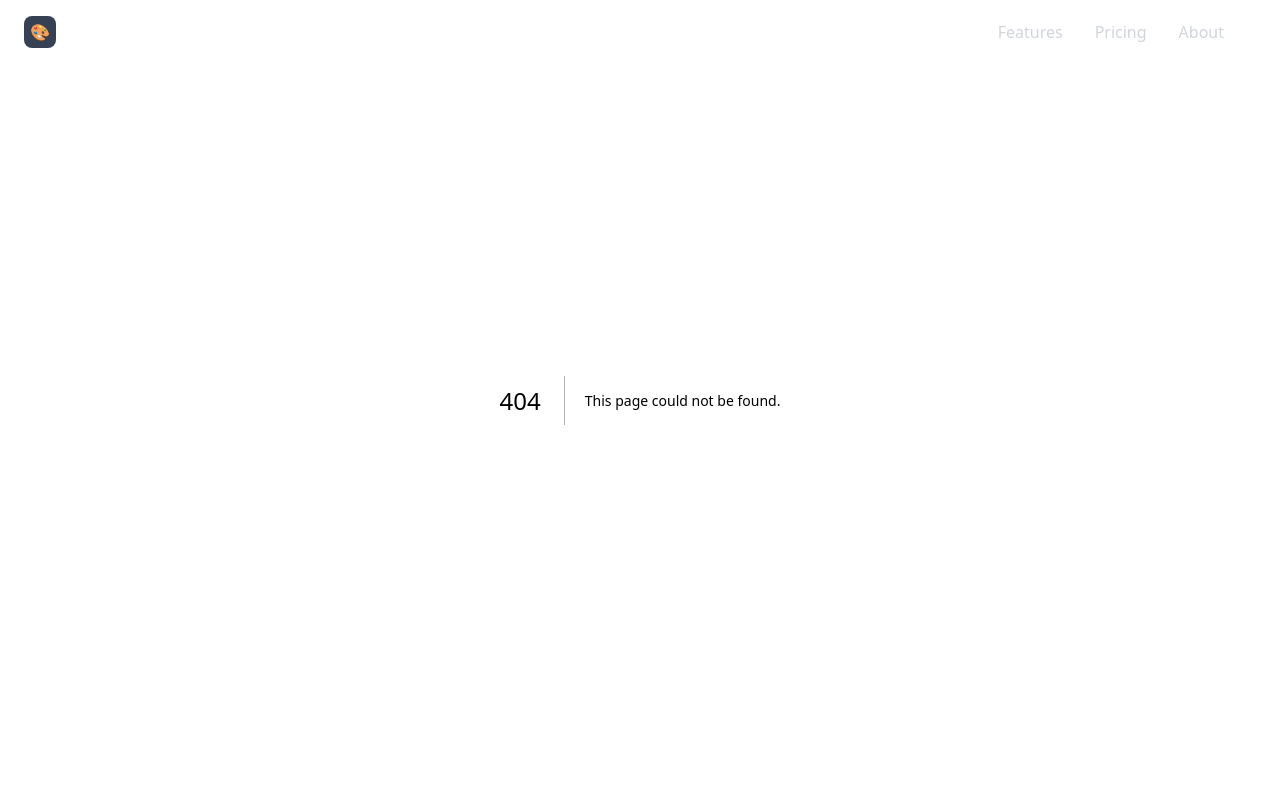
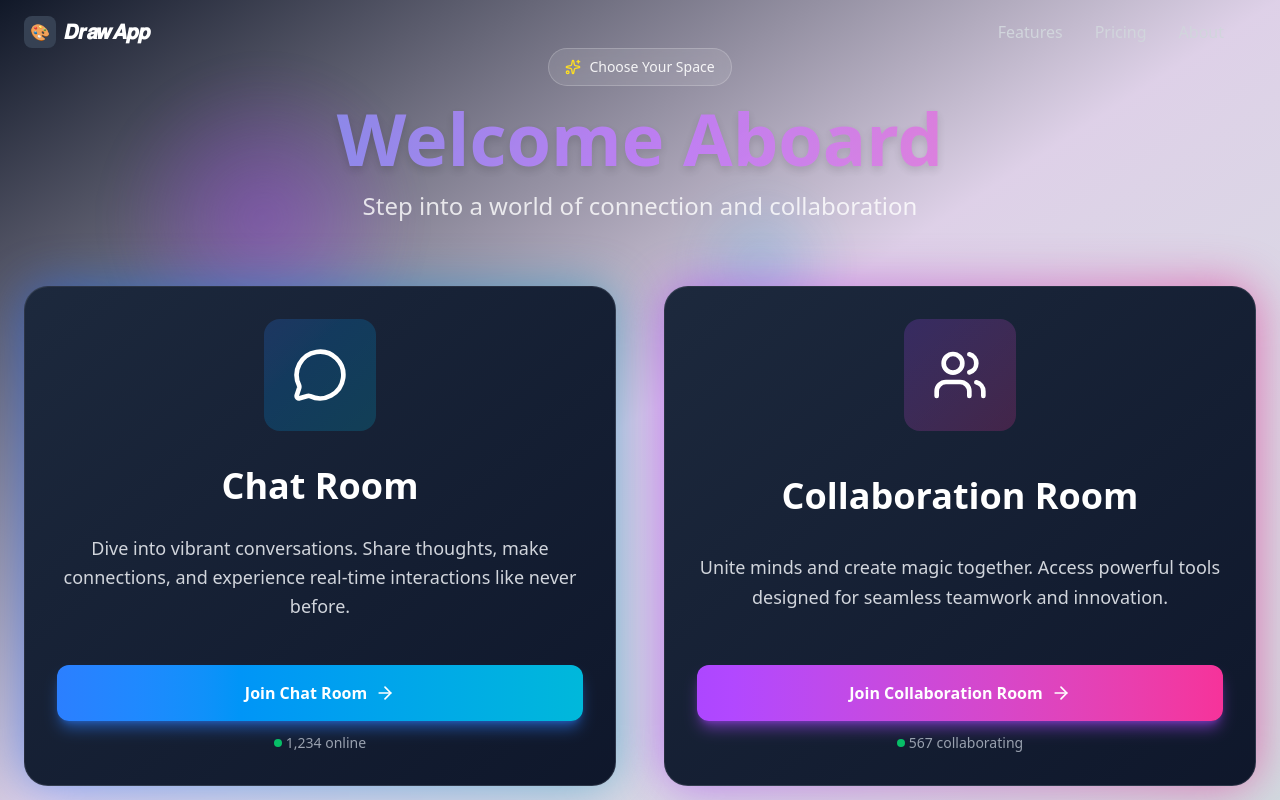
Before and after one commit to harshitvashisht/DrawApp, a Next.js app in the folder apps/drawapp-frontend/: page /choice in a window 1280 px wide. Before the commit this address had no page. Shown: the top 800 px of the page. Built offline with nearby package versions, Linux system fonts and the light colour scheme.

Commit message:
updated frontend

```diff
--- /dev/null
+++ b/apps/drawapp-frontend/app/choice/page.tsx
@@ -0,0 +1,154 @@
+"use client"
+import React, { useState } from 'react';
+import { MessageCircle, Users, Sparkles, Zap, ArrowRight } from 'lucide-react';
+import FloatingOrb from '../components/floatingord';
+
+
+export default function RoomSelection() {
+  const [hoveredRoom, setHoveredRoom] = useState<string | null>(null);
+
+  const handleJoinRoom = (roomType: string) => {
+    alert(`Joining ${roomType}...`);
+  };
+
+  return (
+    <div className="min-h-screen relative flex items-center justify-center bg-gradient-to-br from-gray-900 via-purple-900/20 to-cyan-900/20">
+      {/* Animated Background Orbs */}
+      <div className="absolute inset-0 overflow-hidden">
+        <FloatingOrb index={0} size={300} position={{top: '10%', left: '10%'}} delay={0} color="rgba(147, 51, 234, 0.4)" />
+        <FloatingOrb index={1} size={200} position={{top: '60%', right: '10%'}} delay={2} color="rgba(6, 182, 212, 0.4)" />
+        <FloatingOrb index={2} size={250} position={{bottom: '20%', left: '20%'}} delay={4} color="rgba(168, 85, 247, 0.3)" />
+        <FloatingOrb index={3} size={150} position={{top: '30%', right: '30%'}} delay={1} color="rgba(14, 165, 233, 0.3)" />
+      </div>
+
+      <div className="relative z-10 w-full max-w-7xl px-6 py-12">
+        {/* Header */}
+        <div className="text-center mb-16 space-y-4">
+          <div className="inline-flex items-center gap-2 bg-white/10 backdrop-blur-sm px-4 py-2 rounded-full border border-white/20 mb-4">
+            <Sparkles className="w-4 h-4 text-yellow-300" />
+            <span className="text-sm text-white/90 font-medium">Choose Your Space</span>
+          </div>
+          <h1 className="text-6xl md:text-7xl font-extrabold text-transparent bg-clip-text bg-gradient-to-r from-blue-400 via-purple-400 to-pink-400 mb-4 animate-pulse drop-shadow-lg">
+            Welcome Aboard
+          </h1>
+          <p className="text-xl md:text-2xl text-white/80 max-w-2xl mx-auto">
+            Step into a world of connection and collaboration
+          </p>
+        </div>
+
+        {/* Room Cards */}
+        <div className="grid md:grid-cols-2 gap-8 md:gap-12">
+          {/* Chat Room Card */}
+          <div
+            className="group relative"
+            onMouseEnter={() => setHoveredRoom('chat')}
+            onMouseLeave={() => setHoveredRoom(null)}
+          >
+            <div className="absolute inset-0 bg-gradient-to-r from-blue-600 to-cyan-600 rounded-3xl blur-xl opacity-50 group-hover:opacity-75 transition-opacity duration-500"></div>
+            <div className="relative bg-gradient-to-br from-slate-800 to-slate-900 rounded-3xl p-8 border border-white/10 backdrop-blur-sm transform transition-all duration-500 hover:scale-105 hover:-translate-y-2 cursor-pointer overflow-hidden h-full min-h-[500px] flex flex-col">
+              {/* Card Background Animation */}
+              <div className="absolute inset-0 bg-gradient-to-br from-blue-500/10 to-transparent opacity-0 group-hover:opacity-100 transition-opacity duration-500"></div>
+
+              {/* Lightning Effect */}
+              <div className="absolute top-0 right-0 w-32 h-32 bg-blue-500/20 rounded-full filter blur-3xl opacity-0 group-hover:opacity-100 transition-opacity duration-500"></div>
+
+              <div className="relative flex flex-col items-center text-center flex-1 justify-between">
+                <div className="relative mb-6">
+                  <div className={`w-28 h-28 rounded-2xl flex items-center justify-center transition-all duration-500 ${
+                    hoveredRoom === 'chat'
+                      ? 'bg-gradient-to-br from-blue-500 to-cyan-500 shadow-2xl shadow-blue-500/50 rotate-6'
+                      : 'bg-gradient-to-br from-blue-500/20 to-cyan-500/20'
+                  }`}>
+                    <MessageCircle className="w-14 h-14 text-white" />
+                  </div>
+                  {hoveredRoom === 'chat' && (
+                    <Zap className="absolute -top-2 -right-2 w-6 h-6 text-yellow-400 animate-bounce" />
+                  )}
+                </div>
+
+                <h2 className="text-4xl font-bold text-white mb-4 group-hover:text-transparent group-hover:bg-clip-text group-hover:bg-gradient-to-r group-hover:from-blue-400 group-hover:to-cyan-400 transition-all duration-300">
+                  Chat Room
+                </h2>
+
+                <p className="text-gray-300 mb-8 text-lg leading-relaxed">
+                  Dive into vibrant conversations. Share thoughts, make connections, and experience real-time interactions like never before.
+                </p>
+
+                <div className="flex flex-col gap-3 w-full">
+                  <button
+                    onClick={() => handleJoinRoom('Chat Room')}
+                    className="w-full bg-gradient-to-r from-blue-500 to-cyan-500 hover:from-blue-600 hover:to-cyan-600 text-white font-bold py-4 px-8 rounded-xl transition-all duration-300 shadow-lg shadow-blue-500/50 hover:shadow-2xl hover:shadow-blue-500/60 group/btn flex items-center justify-center gap-2"
+                  >
+                    <span>Join Chat Room</span>
+                    <ArrowRight className="w-5 h-5 group-hover/btn:translate-x-1 transition-transform" />
+                  </button>
+                  <div className="flex items-center justify-center gap-4 text-sm text-gray-400">
+                    <div className="flex items-center gap-1">
+                      <div className="w-2 h-2 bg-green-400 rounded-full animate-pulse"></div>
+                      <span>1,234 online</span>
+                    </div>
+                  </div>
+                </div>
+              </div>
+            </div>
+          </div>
+
+          {/* Collaboration Room Card */}
+          <div
+            className="group relative"
+            onMouseEnter={() => setHoveredRoom('collab')}
+            onMouseLeave={() => setHoveredRoom(null)}
+          >
+            <div className="absolute inset-0 bg-gradient-to-r from-purple-600 to-pink-600 rounded-3xl blur-xl opacity-50 group-hover:opacity-75 transition-opacity duration-500"></div>
+            <div className="relative bg-gradient-to-br from-slate-800 to-slate-900 rounded-3xl p-8 border border-white/10 backdrop-blur-sm transform transition-all duration-500 hover:scale-105 hover:-translate-y-2 cursor-pointer overflow-hidden h-full min-h-[500px] flex flex-col">
+              {/* Card Background Animation */}
+              <div className="absolute inset-0 bg-gradient-to-br from-purple-500/10 to-transparent opacity-0 group-hover:opacity-100 transition-opacity duration-500"></div>
+
+              {/* Lightning Effect */}
+              <div className="absolute top-0 right-0 w-32 h-32 bg-purple-500/20 rounded-full filter blur-3xl opacity-0 group-hover:opacity-100 transition-opacity duration-500"></div>
+
+              <div className="relative flex flex-col items-center text-center flex-1 justify-between">
+                <div className="relative mb-6">
+                  <div className={`w-28 h-28 rounded-2xl flex items-center justify-center transition-all duration-500 ${
+                    hoveredRoom === 'collab'
+                      ? 'bg-gradient-to-br from-purple-500 to-pink-500 shadow-2xl shadow-purple-500/50 rotate-6'
+                      : 'bg-gradient-to-br from-purple-500/20 to-pink-500/20'
+                  }`}>
+                    <Users className="w-14 h-14 text-white" />
+                  </div>
+                  {hoveredRoom === 'collab' && (
+                    <Sparkles className="absolute -top-2 -right-2 w-6 h-6 text-yellow-400 animate-bounce" />
+                  )}
+                </div>
+
+                <h2 className="text-4xl font-bold text-white mb-4 group-hover:text-transparent group-hover:bg-clip-text group-hover:bg-gradient-to-r group-hover:from-purple-400 group-hover:to-pink-400 transition-all duration-300">
+                  Collaboration Room
+                </h2>
+
+                <p className="text-gray-300 mb-8 text-lg leading-relaxed">
+                  Unite minds and create magic together. Access powerful tools designed for seamless teamwork and innovation.
+                </p>
+
+                <div className="flex flex-col gap-3 w-full">
+                  <button
+                    onClick={() => handleJoinRoom('Collaboration Room')}
+                    className="w-full bg-gradient-to-r from-purple-500 to-pink-500 hover:from-purple-600 hover:to-pink-600 text-white font-bold py-4 px-8 rounded-xl transition-all duration-300 shadow-lg shadow-purple-500/50 hover:shadow-2xl hover:shadow-purple-500/60 group/btn flex items-center justify-center gap-2"
+                  >
+                    <span>Join Collaboration Room</span>
+                    <ArrowRight className="w-5 h-5 group-hover/btn:translate-x-1 transition-transform" />
+                  </button>
+                  <div className="flex items-center justify-center gap-4 text-sm text-gray-400">
+                    <div className="flex items-center gap-1">
+                      <div className="w-2 h-2 bg-green-400 rounded-full animate-pulse"></div>
+                      <span>567 collaborating</span>
+                    </div>
+                  </div>
+                </div>
+              </div>
+            </div>
+          </div>
+        </div>
+      </div>
+    </div>
+  );
+}
--- a/apps/drawapp-frontend/app/components/cta.tsx
+++ b/apps/drawapp-frontend/app/components/cta.tsx
@@ -1,3 +1,4 @@
+"use client"
 import Button from "./newbutton";
 import {useRouter} from "next/navigation"
 export default function CTA(){
--- a/apps/drawapp-frontend/app/components/demosection.tsx
+++ b/apps/drawapp-frontend/app/components/demosection.tsx
@@ -1,3 +1,4 @@
+"use client"
 import {useRouter} from "next/navigation"
 import AnimatedCursor from "./animatedcursor";
 import Button from "./newbutton";
--- a/apps/drawapp-frontend/app/components/floatingord.tsx
+++ b/apps/drawapp-frontend/app/components/floatingord.tsx
@@ -1,3 +1,4 @@
+"use client"
 import { useState } from "react";
 //@ts-ignore
 export default function FloatingOrb({ index, size, position, delay, color }){
--- a/apps/drawapp-frontend/app/components/footer.tsx
+++ b/apps/drawapp-frontend/app/components/footer.tsx
@@ -46,7 +46,7 @@ export default function Footer(){
 
           <div className="border-t border-gray-800 pt-8 flex flex-col md:flex-row justify-between items-center">
             <p className="text-gray-500 text-sm mb-4 md:mb-0">
-              © 2025 𝑫𝒓𝒂𝒘𝑨𝒑𝒑. All rights reserved. Made with ❤️ for creative teams.
+              © 2025 𝑫𝒓𝒂𝒘𝑨𝒑𝒑. All rights reserved.
             </p>
             <div className="flex space-x-6 text-sm text-gray-400">
               <a href="#" className="hover:text-white transition-colors">Privacy Policy</a>
--- a/apps/drawapp-frontend/app/components/newbutton.tsx
+++ b/apps/drawapp-frontend/app/components/newbutton.tsx
@@ -1,4 +1,4 @@
-
+"use client"
 
   type ButtonProps = {
   children: React.ReactNode;
--- a/apps/drawapp-frontend/app/dashboard/page.tsx
+++ b/apps/drawapp-frontend/app/dashboard/page.tsx
@@ -2,6 +2,6 @@ import HeroSection from "../components/herosection";
 
 export default function Dashboard() {
   return <div>
-    <HeroSection/>
+
   </div>
 }
--- a/apps/drawapp-frontend/app/layout.tsx
+++ b/apps/drawapp-frontend/app/layout.tsx
@@ -29,6 +29,7 @@ export default function RootLayout({
       <body
         className={`${geistSans.variable} ${geistMono.variable} antialiased`}
       >
+
         {children}
         <AppBar/>
         <Footer/>
```
